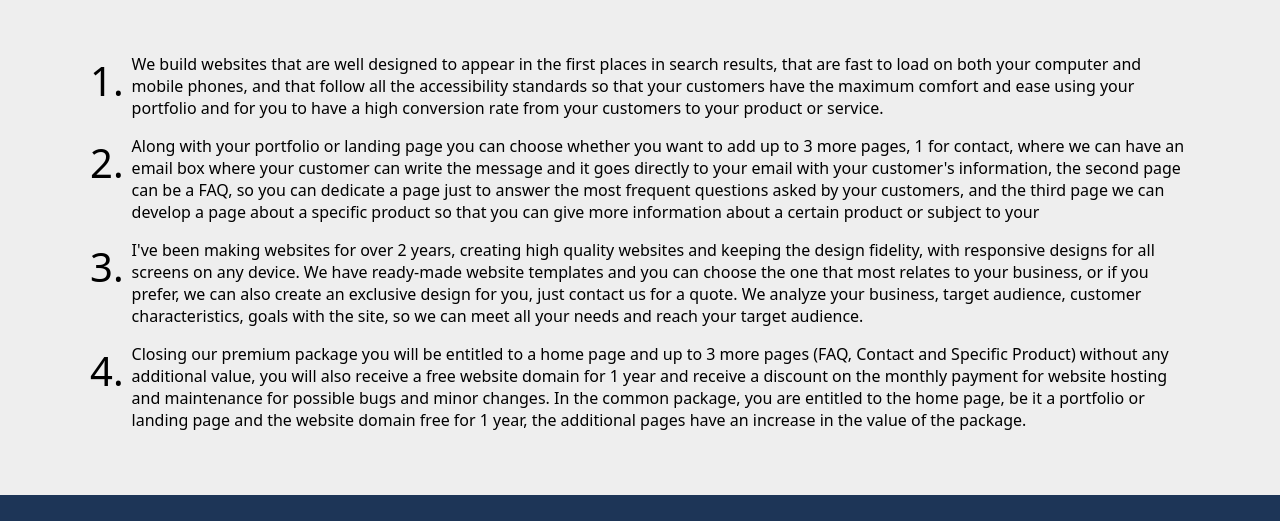
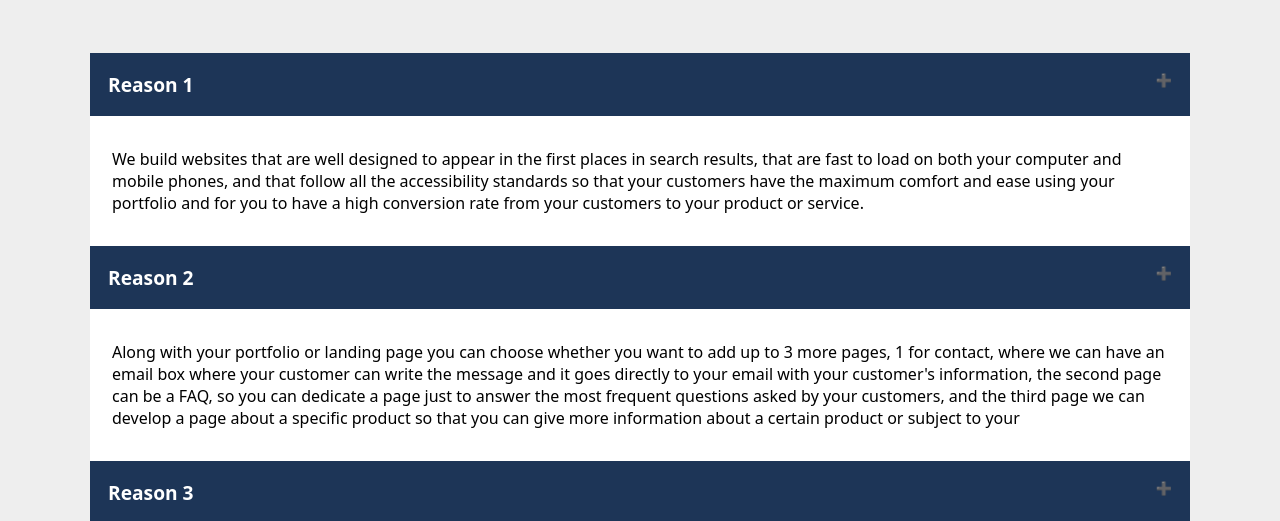
Before and after one commit to nilberm/wdd130, a plain HTML site: page devmota/index.html in a window 1280 px wide. Shown: the part 2211-2732 px from the top of the page. Drawn offline with Linux system fonts and the light colour scheme.

Commit message:
feat: added accordion to the why choose us section

```diff
--- a/devmota/index.html
+++ b/devmota/index.html
@@ -88,23 +88,26 @@
       <h3>Why choose us</h3>
 
       <div class="points-grid">
-        <div class="card-points">
-          <div class="number">1.</div>
+
+
+        <button class="accordion">Reason 1</button>
+        <div class="panel">
           <p>We build websites that are well designed to appear in the first places in search results, that are fast to load on both your computer and mobile phones, and that follow all the accessibility standards so that your customers have the maximum comfort and ease using your portfolio and for you to have a high conversion rate from your customers to your product or service.</p>
         </div>
 
-        <div class="card-points">
-          <div class="number">2.</div>
+        <button class="accordion">Reason 2</button>
+        <div class="panel">
           <p>Along with your portfolio or landing page you can choose whether you want to add up to 3 more pages, 1 for contact, where we can have an email box where your customer can write the message and it goes directly to your email with your customer's information, the second page can be a FAQ, so you can dedicate a page just to answer the most frequent questions asked by your customers, and the third page we can develop a page about a specific product so that you can give more information about a certain product or subject to your</p>
+
         </div>
 
-        <div class="card-points">
-          <div class="number">3.</div>
+        <button class="accordion">Reason 3</button>
+        <div class="panel">
           <p>I've been making websites for over 2 years, creating high quality websites and keeping the design fidelity, with responsive designs for all screens on any device. We have ready-made website templates and you can choose the one that most relates to your business, or if you prefer, we can also create an exclusive design for you, just contact us for a quote. We analyze your business, target audience, customer characteristics, goals with the site, so we can meet all your needs and reach your target audience.</p>
         </div>
 
-        <div class="card-points">
-          <div class="number">4.</div>
+        <button class="accordion">Reason 4</button>
+        <div class="panel">
           <p>Closing our premium package you will be entitled to a home page and up to 3 more pages (FAQ, Contact and Specific Product) without any additional value, you will also receive a free website domain for 1 year and receive a discount on the monthly payment for website hosting and maintenance for possible bugs and minor changes. In the common package, you are entitled to the home page, be it a portfolio or landing page and the website domain free for 1 year, the additional pages have an increase in the value of the package.</p>
         </div>
 
@@ -118,8 +121,11 @@
       <li class="footerItem"><a href="/">Home</a></li>
       <li class="footerItem"><a href="/pages/Faq/">FAQ</a></li>
       <li class="footerItem"><a href="/pages/ContactUs/">Contact Us</a></li>
+      <li class="footerItem"><a href="/site-plan.html">Site Plan</a></li>
     </nav>
   </footer>
+
+  <script src="script/home.js"></script>
 </body>
 
 </html>
--- /dev/null
+++ b/devmota/script/home.js
@@ -0,0 +1,18 @@
+var acc = document.getElementsByClassName("accordion");
+var i;
+
+for (i = 0; i < acc.length; i++) {
+  acc[i].addEventListener("click", function () {
+    /* Toggle between adding and removing the "active" class,
+    to highlight the button that controls the panel */
+    this.classList.toggle("active");
+
+    /* Toggle between hiding and showing the active panel */
+    var panel = this.nextElementSibling;
+    if (panel.style.display === "block") {
+      panel.style.display = "none";
+    } else {
+      panel.style.display = "block";
+    }
+  });
+}
--- a/devmota/styles/home.css
+++ b/devmota/styles/home.css
@@ -151,13 +151,6 @@ h3 {
   width: 100%;
   display: flex;
   flex-direction: column;
-  gap: 1rem;
-}
-
-.card-points {
-  width: 100%;
-  display: flex;
-  gap: 0.5rem;
 }
 
 .card-points p {
@@ -168,3 +161,48 @@ h3 {
 .number {
   font-size: 2.5rem;
 }
+
+/* Style the buttons that are used to open and close the accordion panel */
+.accordion {
+  background-color: var(--primary-color);
+  color: #fff;
+  cursor: pointer;
+  padding: 18px;
+  width: 100%;
+  text-align: left;
+  border: none;
+  outline: none;
+  transition: 0.4s;
+  font-size: 1.2rem;
+  font-weight: 700;
+}
+
+/* Add a background color to the button if it is clicked on (add the .active class with JS), and when you move the mouse over it (hover) */
+.active,
+.accordion:hover {
+  background-color: var(--accent1-color);
+}
+
+/* Style the accordion panel. Note: hidden by default */
+.panel {
+  padding: 0 18px;
+  background-color: white;
+  overflow: hidden;
+  transition: 0.2s ease-out;
+}
+
+.panel p {
+  padding: 2rem 0.25rem;
+}
+
+.accordion:after {
+  content: "\02795"; /* Unicode character for "plus" sign (+) */
+  font-size: 13px;
+  color: #777;
+  float: right;
+  margin-left: 5px;
+}
+
+.active:after {
+  content: "\2796"; /* Unicode character for "minus" sign (-) */
+}
```
Also changed, not shown: devmota/pages/ContactUs/index.html (+2 -0 lines), devmota/pages/Faq/index.html (+2 -0 lines), devmota/site-plan.html (+2 -2 lines).
